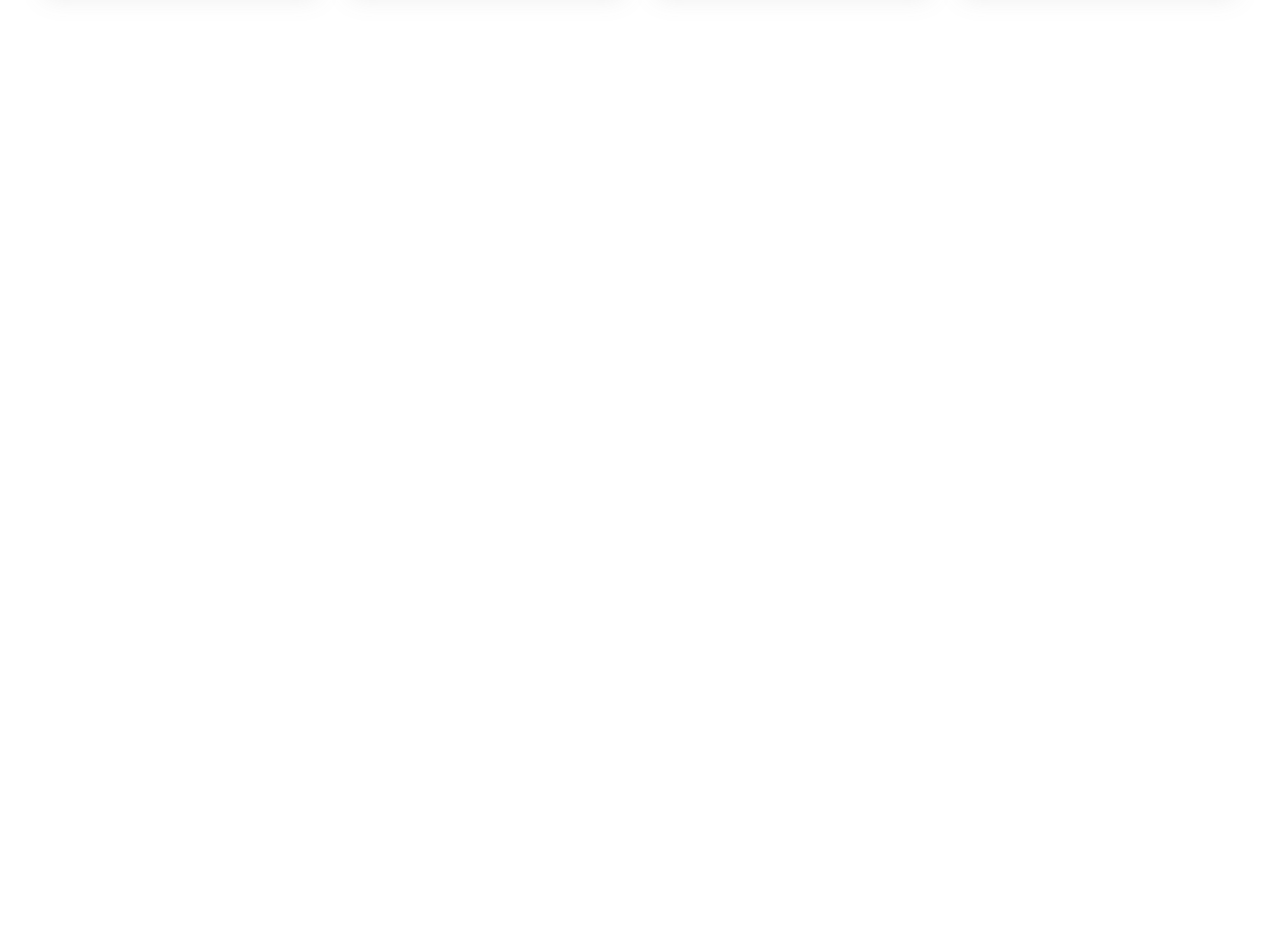
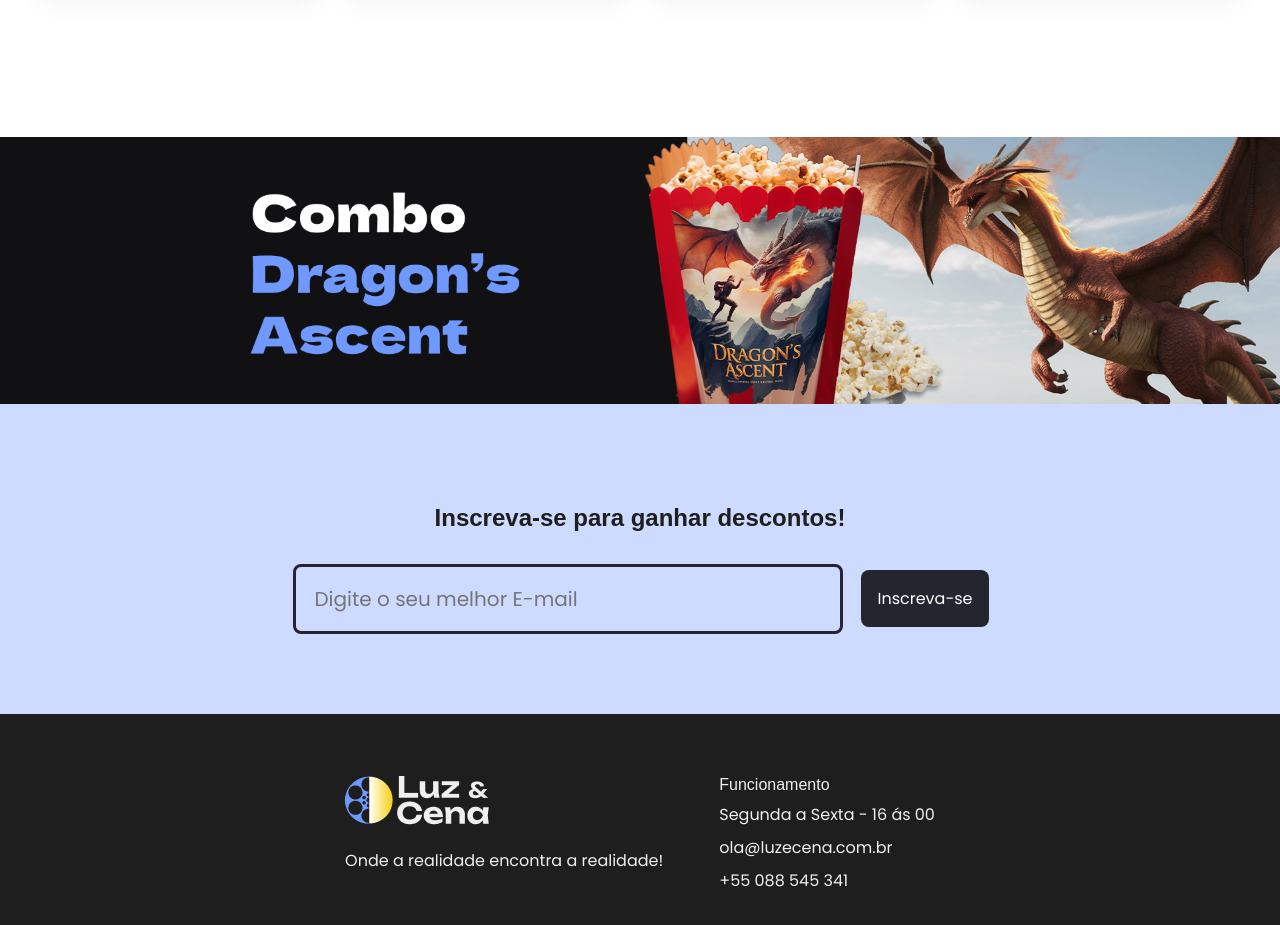
Before and after one commit to bernardo013/luz-e-cena, a React (Vite) app: page / in a window 1280 px wide. Shown: the part 2100-3025 px from the top of the page. Before the commit the page ends 2237 px from the top, so only its background shows below. Built offline with nearby package versions, Linux system fonts and the light colour scheme; data requests are answered from the project's data file; a web font is replaced by a local one.

Commit message:
Commit final com a criação do newsletter

```diff
--- a/src/App.tsx
+++ b/src/App.tsx
@@ -1,7 +1,8 @@
 import Banner from "./components/banner"
 import Header from "./components/header/header"
 import MovieSection from "./components/MovieSection/index"
-
+import NewsLetter from "./components/Newsletter"
+import Footer from "./components/footer"
 
 function App() {
   return (
@@ -9,6 +10,9 @@ function App() {
   <Header />
       <Banner src="../banner.png" alt="banner"/>
       <MovieSection />
+      <Banner src="../combo.png" alt="combo"/>
+      <NewsLetter />
+      <Footer />
   </>
   )
 }
--- a/src/components/MovieSection/index.tsx
+++ b/src/components/MovieSection/index.tsx
@@ -5,25 +5,32 @@ import { FaSearch } from 'react-icons/fa'
 import Button from '../button/button'
 import MovieList from '../MovieList'
 import useFetchMovies from '../hooks/useFetchMovies'
+import useFiltersMovie from '../hooks/useFiltersMovie'
+import type React from 'react'
+
 
 
 
 
 const MovieSection = () => {
     const {movies, error, isLoading} = useFetchMovies()
+    const {searchTerm, handleSearch, setSearchTerm, filteredMovies} = useFiltersMovie(movies)
 
   return (
         <main>
             <section className={styles.container}>
                 <Fieldset variant='secondary'>
-                   <InputText placeholder='Buscar Filmes' />
-                   <Button variant='icon'>
+                   <InputText value={searchTerm} onChange={
+                    (event: React.ChangeEvent<HTMLInputElement>) => setSearchTerm(event.target.value)}
+                    placeholder='Buscar Filmes' />
+                   <Button variant='icon' onClick={handleSearch}>
                     <FaSearch />
                    </Button>
                 </Fieldset>
                 <h1 className={styles.titulo}>Em Cartaz</h1>
                 {isLoading && <p>Carregando Filmes</p>}
-                <MovieList movies={movies}></MovieList>
+                {error && <p className={styles.error}>{error}</p>}
+                <MovieList movies={filteredMovies} />
             </section>
         </main>
     )
--- /dev/null
+++ b/src/components/Newsletter/index.tsx
@@ -0,0 +1,22 @@
+import Fieldset from "../FieldSet"
+import InputText from "../inputText"
+import Button from "../button/button"
+import styles from "./newsletter.module.css"
+
+const NewsLetter = () => {
+  return (
+    <section className={styles.newsletter}>
+        <h2 className={styles.titulo}>
+            Inscreva-se para ganhar descontos!
+        </h2>
+        <form className={styles.form}>
+            <Fieldset>
+                <InputText placeholder="Digite o seu melhor E-mail" />
+            </Fieldset>
+            <Button variant="default" type="submit">Inscreva-se</Button>
+        </form>
+    </section>
+   )
+}
+
+export default NewsLetter
--- /dev/null
+++ b/src/components/Newsletter/newsletter.module.css
@@ -0,0 +1,25 @@
+.newsletter {
+    background-color: var(--azul-claro);
+    padding: var(--padding-xxl) 0;
+  }
+
+  .form {
+    display: flex;
+    align-items: center;
+    justify-content: center;
+    gap: var(--gap-s);
+  }
+
+  .titulo {
+    color: var(--preto);
+    font-family: var(--fonte-titulo);
+    font-size: var(--font-size-l);
+    text-align: center;
+    margin-bottom: var(--margin-l);
+  }
+
+  .error {
+    color: #e63946;
+    font-size: var(--font-size-s);
+    margin-top: var(--margin-s);
+  }
--- /dev/null
+++ b/src/components/footer/footer.module.css
@@ -0,0 +1,70 @@
+.rodape {
+    display: flex;
+    align-items: center;
+    justify-content: center;
+    height: 252px;
+    background-color: var(--preto);
+  }
+
+  .rodape_informacoes {
+    display: flex;
+    align-items: start;
+    justify-content: space-around;
+    gap: var(--gap-xl);
+    height: 128px;
+    color: var(--cinza-claro);
+  }
+
+  .logo {
+    width: 30%;
+  }
+
+  .funcionamento,
+  .institucional,
+  .redes {
+    display: flex;
+    flex-direction: column;
+    gap: var(--gap-xs);
+    color: var(--cinza-claro);
+  }
+
+  .funcionamento span {
+    display: block;
+  }
+
+  .titulo {
+    margin: 0;
+    font-family: var(--fonte-titulo);
+    font-weight: 400;
+  }
+
+  .ancora {
+    color: var(--cinza-claro);
+    text-decoration: none;
+  }
+
+  .ancora:hover {
+    color: var(--branco);
+    transform: scale(1.1);
+  }
+
+  .icones {
+    display: flex;
+    gap: var(--gap-xs);
+    color: var(--azul);
+    font-size: var(--font-size-m);
+  }
+
+  .icone {
+    color: var(--azul);
+  }
+
+  .desenvolvimento {
+    padding: var(--padding-m) var(--padding-s);
+    background-color: var(--cinza-claro);
+    color: var(--preto);
+    text-align: center;
+    font-family: var(--fonte-texto);
+    font-weight: 400;
+    font-size: var(--font-size-m);
+  }
--- /dev/null
+++ b/src/components/footer/footerInfo.tsx
@@ -0,0 +1,14 @@
+import styles from './footer.module.css'
+
+const footerInfo = () => {
+  return (
+    <div className={styles.funcionamento}>
+            <h4 className={styles.titulo}>Funcionamento</h4>
+            <span>Segunda a Sexta - 16 ás 00</span>
+            <span>ola@luzecena.com.br</span>
+            <span>+55 088 545 341</span>
+    </div>
+  )
+}
+
+export default footerInfo
--- /dev/null
+++ b/src/components/footer/footerLogo.tsx
@@ -0,0 +1,12 @@
+import Logo from '../logo'
+
+const footerLogo = () => {
+  return (
+    <div>
+        <Logo src="./logo_branco.png" alt="logo" />
+        <p>Onde a realidade encontra a realidade!</p>
+    </div>
+  )
+}
+
+export default footerLogo
--- /dev/null
+++ b/src/components/footer/index.tsx
@@ -0,0 +1,16 @@
+import FooterLogo from "./footerLogo"
+import FooterInfo from "./footerInfo"
+import styles from "./footer.module.css"
+
+const Footer = () => {
+  return (
+    <footer className={styles.rodape}>
+      <div className={styles.rodape_informacoes}>
+        <FooterLogo/>
+        <FooterInfo />
+      </div>
+    </footer>
+  )
+}
+
+export default Footer
--- /dev/null
+++ b/src/components/hooks/useFiltersMovie.ts
@@ -0,0 +1,22 @@
+import { useEffect, useState } from 'react'
+import type { Movie } from '../../types'
+
+const useFiltersMovie = (movies: Movie[]) => {
+    const [searchTerm, setSearchTerm] = useState<string>("")
+    const [filteredMovies, setFilteredMovies] = useState<Movie[]>([])
+
+
+    useEffect(() => {
+        setFilteredMovies(movies)
+    }, [movies] ) //depêndecia, o efeito só roda quando movies mudar
+
+    const handleSearch = () => {
+        const filtered = movies.filter((movie) =>
+            movie.titulo.toLowerCase().includes(searchTerm.toLowerCase())
+        )
+        setFilteredMovies(filtered)
+    }
+    return { searchTerm, setSearchTerm, filteredMovies, handleSearch }
+}
+
+export default useFiltersMovie
--- /dev/null
+++ b/src/components/logo/index.tsx
@@ -0,0 +1,5 @@
+const Logo = ({ ...props }: React.ImgHTMLAttributes<HTMLImageElement>) => {
+    return <img {...props} />;
+  };
+
+  export default Logo;
```
